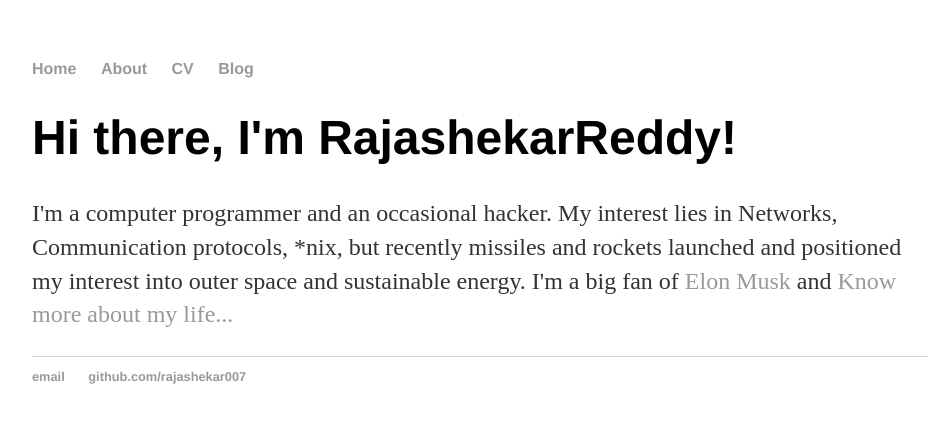
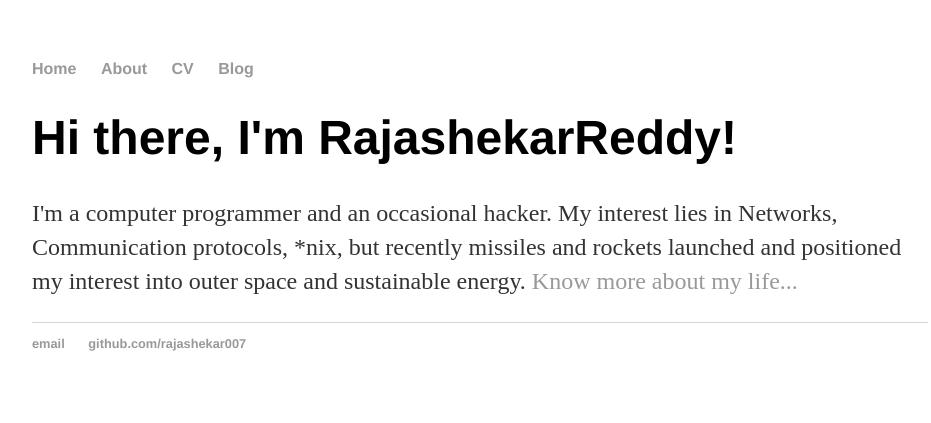
Before and after one commit to rajashekar007/rajashekar007.github.io, a Jekyll site: the page built from index.html, in a window 1280 px wide. Shown: the top 423 px of the page, without its empty margins (160-1091 px from the left). Built offline with Jekyll 4.4.1, drawn with Linux system fonts in a browser that asks for light colours.

Commit message:
Update index.html
modify home page to remove "fan of"

```diff
--- a/index.html
+++ b/index.html
@@ -4,5 +4,5 @@
 ---
     		<div class="blurb">
         		<h1>Hi there, I'm RajashekarReddy!</h1>
-				<p>I'm a computer programmer and an occasional hacker. My interest lies in Networks, Communication protocols, *nix, but recently missiles and rockets launched and positioned my interest into outer space and sustainable energy. I'm a big fan of <a href="https://en.wikipedia.org/wiki/Elon_Musk">Elon Musk</a> and <a href="https://en.wikipedia.org/wiki/Tesla_Motors>Tesla motors</a> <a href="/about">Know more about my life...</a></p>
+				<p>I'm a computer programmer and an occasional hacker. My interest lies in Networks, Communication protocols, *nix, but recently missiles and rockets launched and positioned my interest into outer space and sustainable energy. <a href="/about">Know more about my life...</a></p>
     		</div><!-- /.blurb -->
```
